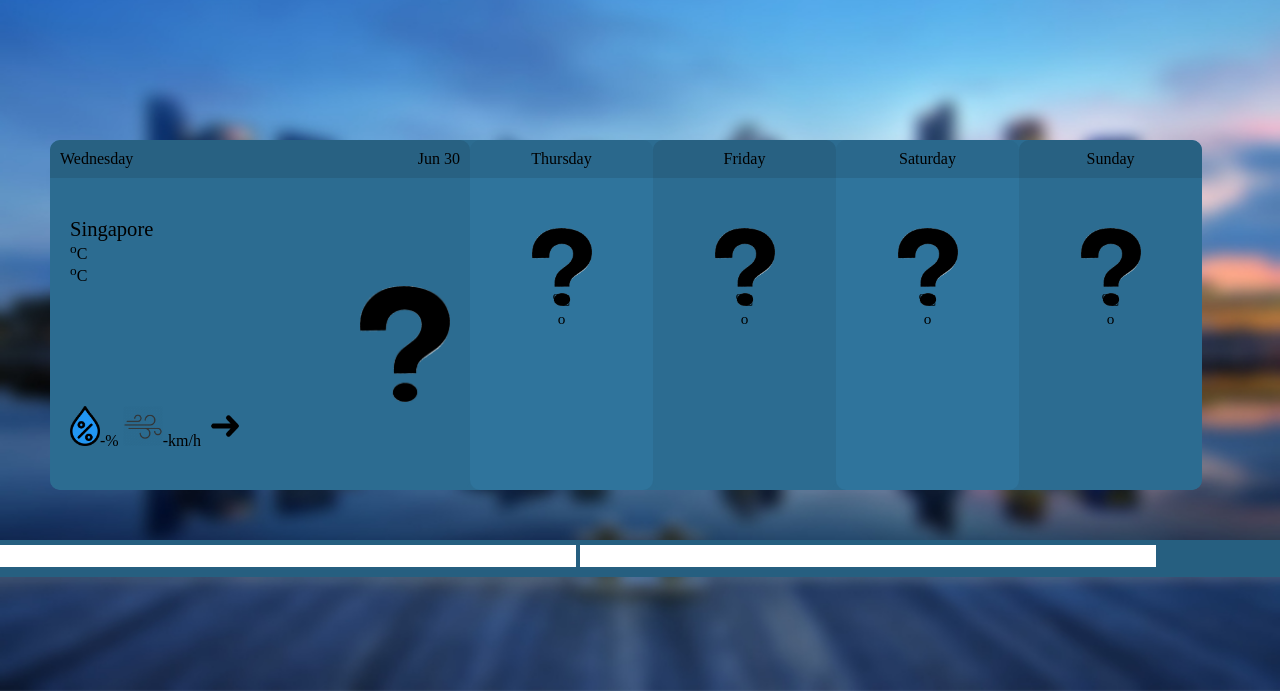
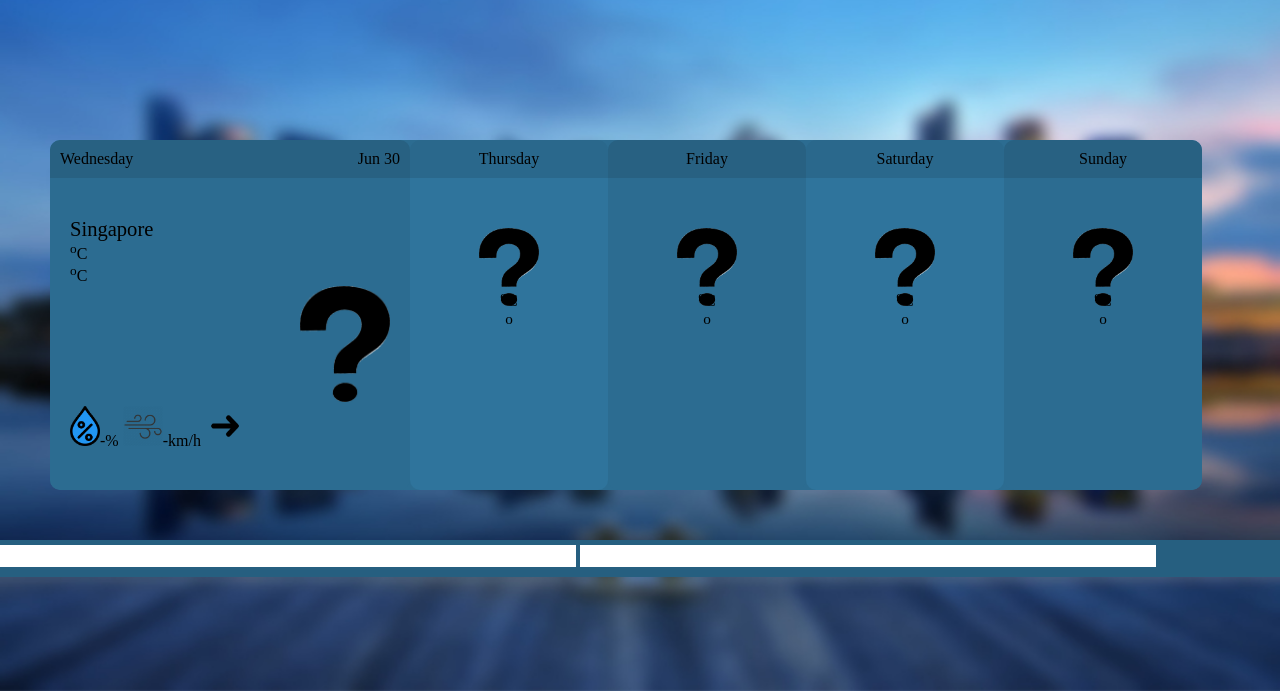
Before and after one commit to shoelesshoe/weatherwebsite, a Flask app: page / in a window 1280 px wide. Shown: the part 109-800 px from the top of the page. Run offline with Flask 2, Linux system fonts and the light colour scheme; data that the repository does not hold is empty.

Commit message:
Update style.css

```diff
--- a/static/style.css
+++ b/static/style.css
@@ -40,7 +40,7 @@ body {
           width: 16.6667%;
           float: left; } }
       .forecast .forecast.today {
-        width: 420px; }
+        width: 360px; }
         .forecast .forecast.today .forecast-header {
           *zoom: 1; }
           .forecast .forecast.today .forecast-header:after {
```
